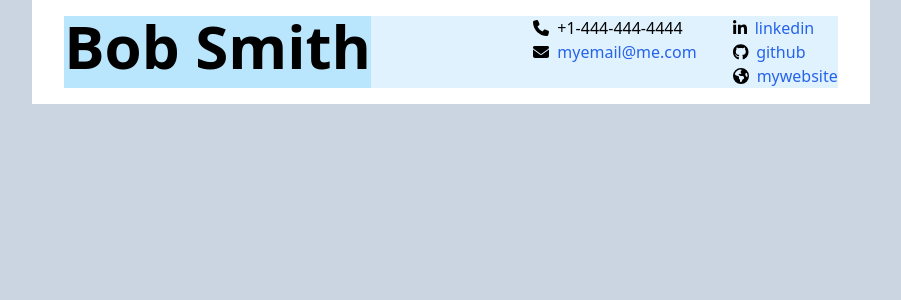
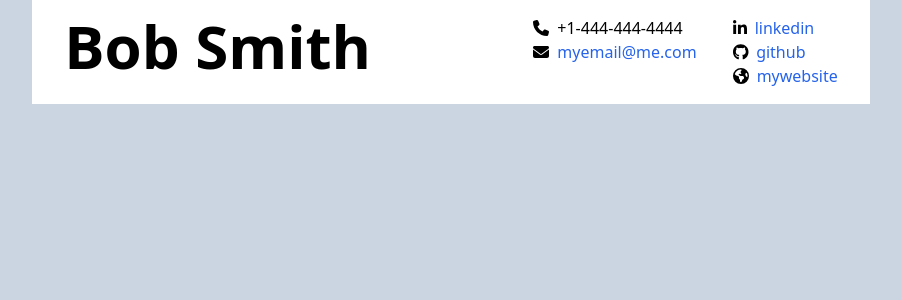
Before and after one commit to Blastose/resume-builder, a React (Create React App) app: page / in a window 1280 px wide. Shown: the top 300 px of the page, without its empty margins (189-1090 px from the left). Built offline with nearby package versions, Linux system fonts and the light colour scheme.

Commit message:
Remove background colors

```diff
--- a/src/components/personal-info/cv-personal-info.tsx
+++ b/src/components/personal-info/cv-personal-info.tsx
@@ -5,7 +5,7 @@ import MiscInfo from "./misc-info";
 class CVPersonalInfo extends React.Component {
   render() {
     return (
-      <div className="bg-sky-100 grid grid-cols-2 gap-40">
+      <div className="grid grid-cols-2 gap-40">
         <FullName fullname="Bob Smith" />
         <MiscInfo
           links={{
--- a/src/components/personal-info/full-name.tsx
+++ b/src/components/personal-info/full-name.tsx
@@ -1,7 +1,5 @@
 function FullName(props: { fullname: string }) {
-  return (
-    <div className="text-6xl bg-sky-200 font-semibold">{props.fullname}</div>
-  );
+  return <div className="text-6xl font-semibold">{props.fullname}</div>;
 }
 
 export default FullName;
```
